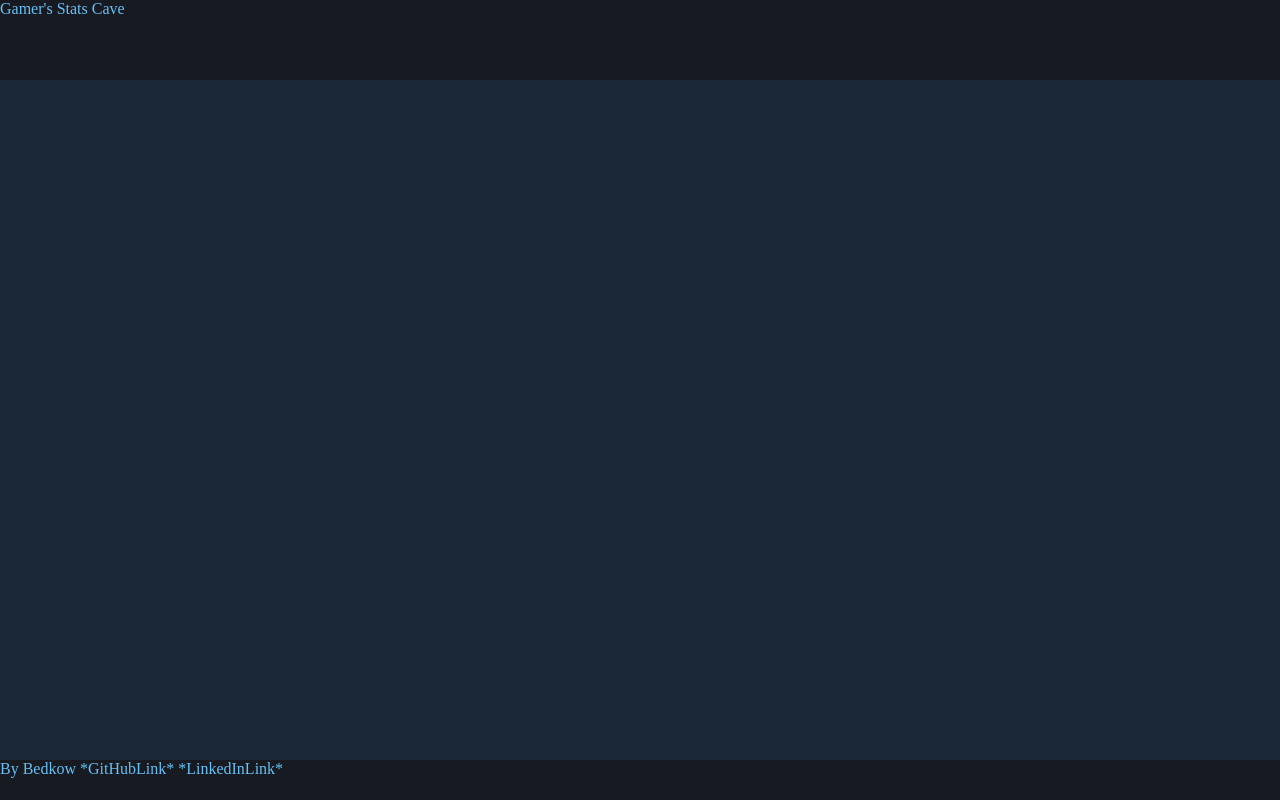
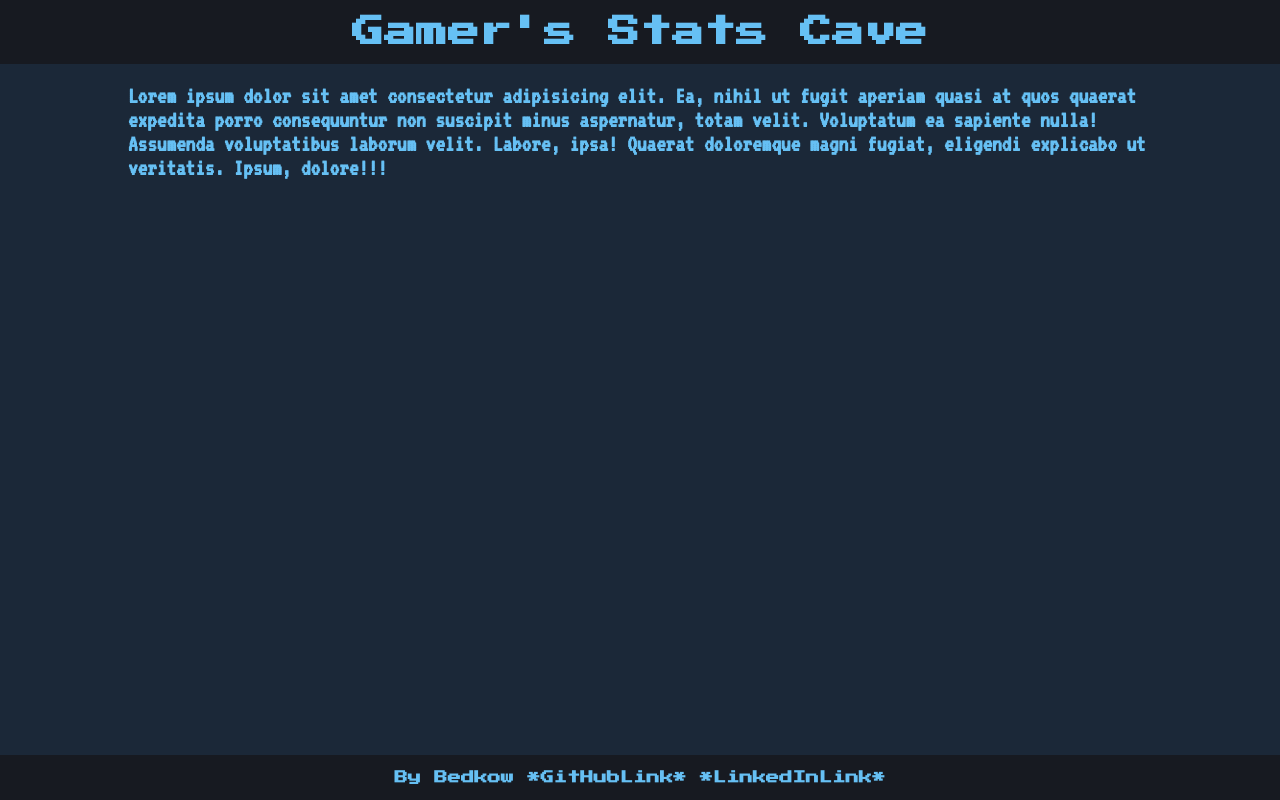
Before and after one commit to Bedkow/gamers_stats, a plain HTML site: page index.html in a window 1280 px wide. Drawn offline with Linux system fonts and the light colour scheme.

Commit message:
added fonts and basic layout/sizes

```diff
--- a/index.html
+++ b/index.html
@@ -1,15 +1,28 @@
 <!DOCTYPE html>
 <html lang="en">
 	<head>
+		<link
+			href="https://fonts.googleapis.com/css2?family=Press+Start+2P&display=swap"
+			rel="stylesheet"
+		/>
+		<link
+			href="https://fonts.googleapis.com/css2?family=VT323&display=swap"
+			rel="stylesheet"
+		/>
 		<meta charset="UTF-8" />
 		<meta http-equiv="X-UA-Compatible" content="IE=edge" />
 		<meta name="viewport" content="width=device-width, initial-scale=1.0" />
 		<title>Gamer's Stats Cave</title>
-        <link href="styles.css" rel="stylesheet">
+		<link href="styles.css" rel="stylesheet" />
 	</head>
 	<body>
-		<header>Gamer's Stats Cave</header>
+		<header><h1 id="header_title">Gamer's Stats Cave</h1></header>
 
-		<footer>By Bedkow *GitHubLink* *LinkedInLink*</footer>
+		<section id="main_content">
+			<h2>Lorem ipsum dolor sit amet consectetur adipisicing elit. Ea, nihil ut fugit aperiam quasi at quos quaerat expedita porro consequuntur non suscipit minus aspernatur, totam velit. Voluptatum ea sapiente nulla!
+			Assumenda voluptatibus laborum velit. Labore, ipsa! Quaerat doloremque magni fugiat, eligendi explicabo ut veritatis. Ipsum, dolore!!!</h2>
+		</section>
+
+		<footer><h5 id="footer_cred">By Bedkow *GitHubLink* *LinkedInLink*</h5></footer>
 	</body>
 </html>
--- a/styles.scss
+++ b/styles.scss
@@ -11,11 +11,23 @@ $secondaryTextColor: rgba(102,192,244,0.5);
 
 html, body {
 	height: 100%;
+    width: 100%;
 }
 
 body {
 	background-color: $primaryColor_2;
 	color: $primaryTextColor;
+    font-family: 'VT323', monospace;
+    // display: inline-block;
+}
+
+#main_content {
+    // border: black solid;
+    width: 80%;
+    height: 80%;
+    margin: 20px auto 20px auto;
+    block-size: fit-content;
+    padding-bottom: 80px;
 }
 
 header,
@@ -23,17 +35,34 @@ footer {
 	background-color: $primaryColor_1;
 	color: $primaryTextColor;
     width: 100%;
-
+    font-family: 'Press Start 2P', cursive;
+    text-align: center;
+    display: flex;
+    justify-content: center;
+    align-items: center;
+    overflow:initial;
 }
 
 header {
-    position: absolute;
+    // position: absolute;
 	top: 0px;
-    height: 10%;
+    height: fit-content;
 }
 
 footer {
-    position: absolute;
+    position: fixed;
     bottom: 0px;
-    height: 5%;
+    height: fit-content;
 }
+
+#header_title {
+    padding: 1rem;
+}
+
+#footer_cred {
+    padding: 1rem
+}
+
+// h2 {
+//     // position: relative;
+// }
```
Also changed, not shown: styles.css, 1 other file.
